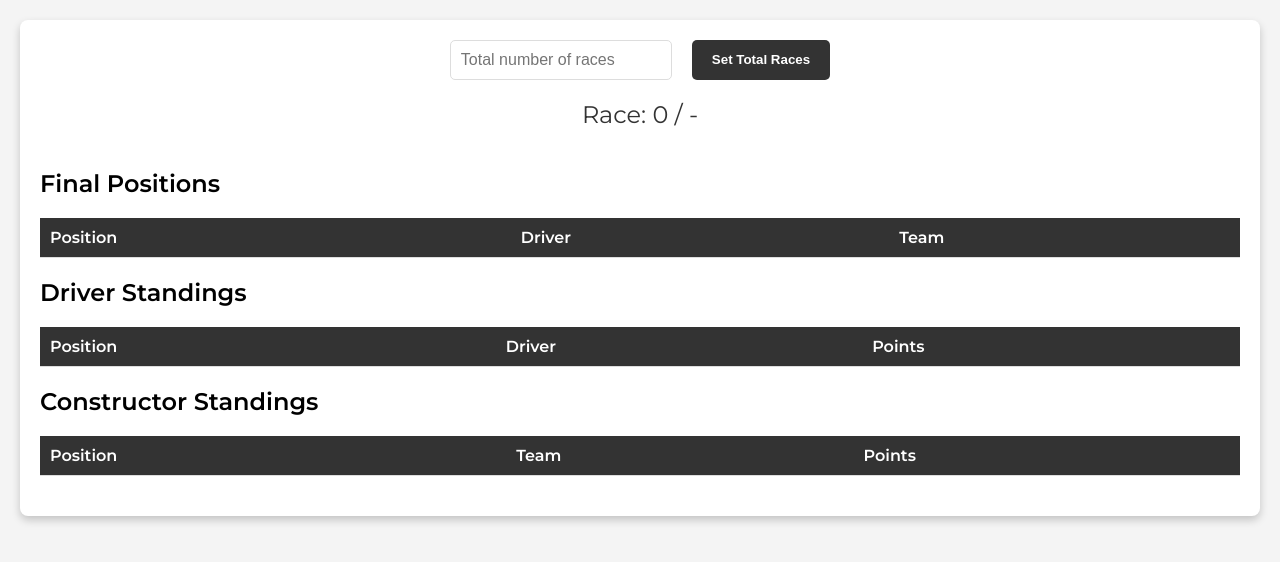
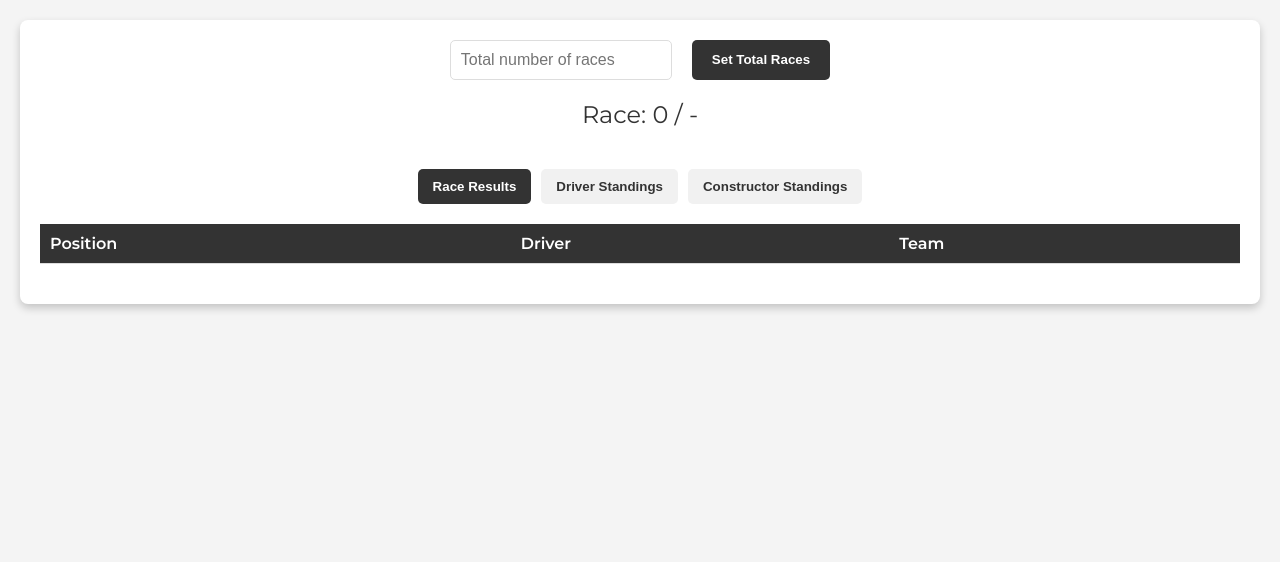
Before and after one commit to MolinariX/f1, a Flask app: page / in a window 1280 px wide. Shown: the part 122-684 px from the top of the page. Run offline with Flask 3, Linux system fonts and the light colour scheme; lists and menus that the app fills with data are empty.

Commit message:
estructura de las tablas

```diff
--- a/static/css/styles.css
+++ b/static/css/styles.css
@@ -252,3 +252,43 @@ tr:hover {
     font-size: 0.9em;
     color: #666;
 }
+
+/* Table switching styles */
+.table-buttons {
+    display: flex;
+    justify-content: center;
+    gap: 10px;
+    margin: 20px 0;
+}
+
+.table-btn {
+    padding: 10px 15px;
+    background-color: #f1f1f1;
+    color: #333;
+    border: none;
+    border-radius: 5px;
+    cursor: pointer;
+    font-weight: bold;
+    transition: all 0.3s ease;
+}
+
+.table-btn:hover {
+    background-color: #ddd;
+}
+
+.table-btn.active-btn {
+    background-color: #333;
+    color: white;
+}
+
+.table-section {
+    margin-top: 20px;
+}
+
+.standings-table {
+    display: none;
+}
+
+.table-container {
+    margin-top: 20px;
+}
--- a/static/js/script.js
+++ b/static/js/script.js
@@ -2,6 +2,7 @@ let raceCount = 0;
 let totalRaces = 0;
 let raceHistory = {};
 let driverStandingsData = []; // Store the driver standings data globally
+let activeTable = 'final-positions'; // Track which table is currently visible
 
 document.getElementById('set-races').addEventListener('click', () => {
     const input = document.getElementById('total-races');
@@ -23,6 +24,7 @@ document.getElementById('reset-game').addEventListener('click', async () => {
     totalRaces = 0;
     raceHistory = {};
     driverStandingsData = [];
+    activeTable = 'final-positions';
 
     // Reset UI elements
     document.getElementById('race-count').textContent = '0';
@@ -40,6 +42,9 @@ document.getElementById('reset-game').addEventListener('click', async () => {
         tableBody.innerHTML = '';
     });
 
+    // Show the final positions table by default
+    showTable('final-positions');
+
     // Reset backend state
     await fetch('/reset', { method: 'POST' });
 });
@@ -55,6 +60,37 @@ document.getElementById('simulate-race').addEventListener('click', async () => {
             document.getElementById('simulate-race').style.display = 'none';
         }
     }
+});
+
+// Table switching functionality
+function showTable(tableId) {
+    // Hide all tables
+    document.querySelectorAll('.standings-table').forEach(table => {
+        table.style.display = 'none';
+    });
+
+    // Show the selected table
+    document.getElementById(tableId).style.display = 'table';
+    activeTable = tableId;
+
+    // Update active button state
+    document.querySelectorAll('.table-btn').forEach(btn => {
+        btn.classList.remove('active-btn');
+    });
+    document.getElementById(tableId + '-btn').classList.add('active-btn');
+}
+
+// Event listeners for table buttons
+document.addEventListener('DOMContentLoaded', () => {
+    document.querySelectorAll('.table-btn').forEach(btn => {
+        btn.addEventListener('click', (e) => {
+            const tableId = e.target.getAttribute('data-table');
+            showTable(tableId);
+        });
+    });
+
+    // Show the final positions table by default
+    showTable('final-positions');
 });
 
 async function fetchData() {
--- a/templates/index.html
+++ b/templates/index.html
@@ -36,8 +36,15 @@
             </div>
         </div>
 
-        <h2>Final Positions</h2>
-        <table id="final-positions">
+        <!-- Table switching buttons -->
+        <div class="table-buttons">
+            <button id="final-positions-btn" class="table-btn active-btn" data-table="final-positions">Race Results</button>
+            <button id="driver-standings-btn" class="table-btn" data-table="driver-standings">Driver Standings</button>
+            <button id="constructor-standings-btn" class="table-btn" data-table="constructor-standings">Constructor Standings</button>
+        </div>
+
+        <div class="table-container">
+            <table id="final-positions" class="standings-table">
                 <thead>
                     <tr>
                         <th>Position</th>
@@ -49,8 +56,7 @@
                 </tbody>
             </table>
 
-        <h2>Driver Standings</h2>
-        <table id="driver-standings">
+            <table id="driver-standings" class="standings-table">
                 <thead>
                     <tr>
                         <th>Position</th>
@@ -62,8 +68,7 @@
                 </tbody>
             </table>
 
-        <h2>Constructor Standings</h2>
-        <table id="constructor-standings">
+            <table id="constructor-standings" class="standings-table">
                 <thead>
                     <tr>
                         <th>Position</th>
@@ -74,6 +79,7 @@
                 <tbody>
                 </tbody>
             </table>
+        </div>
     </div>
 
     <div id="overlay"></div>
```
Lines whose indentation alone changed are shown as unchanged.
